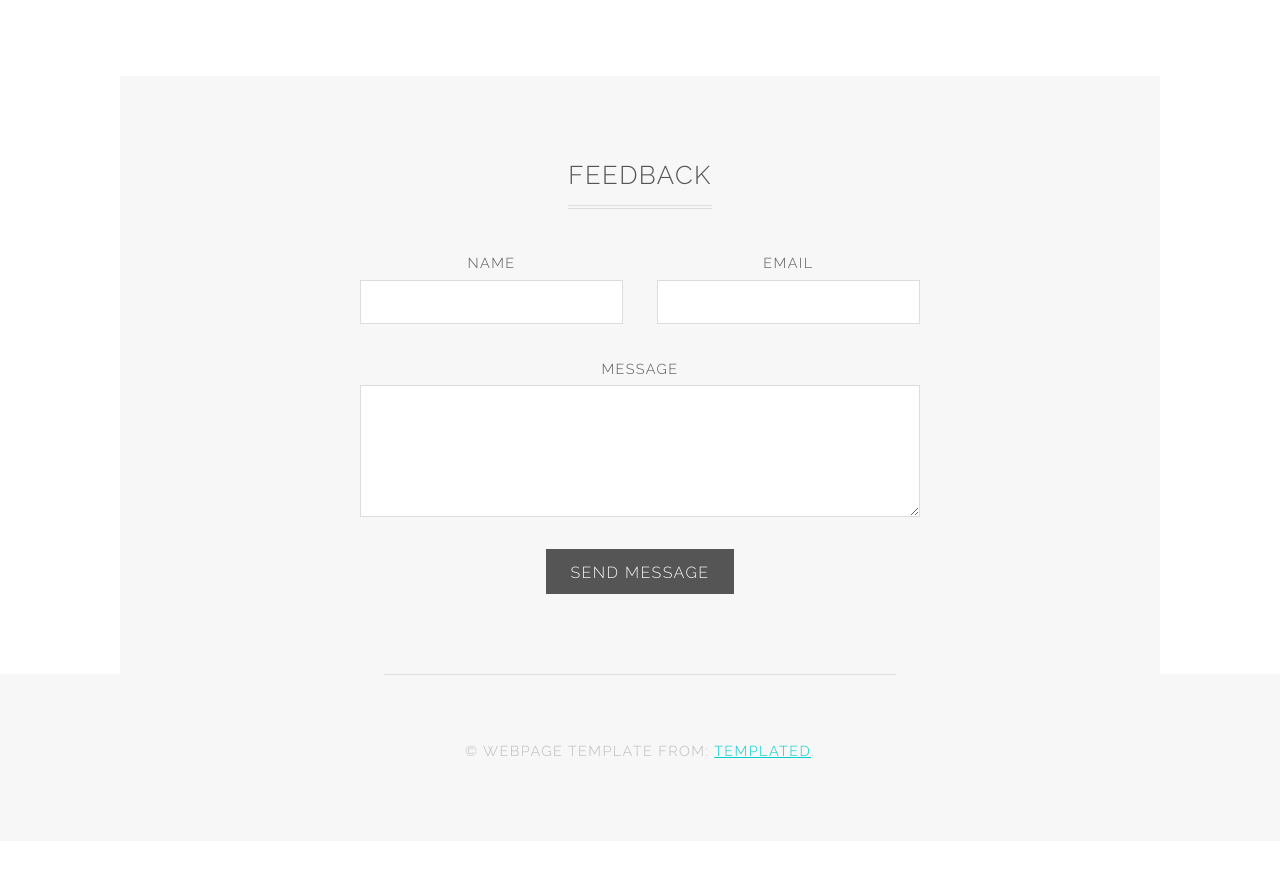
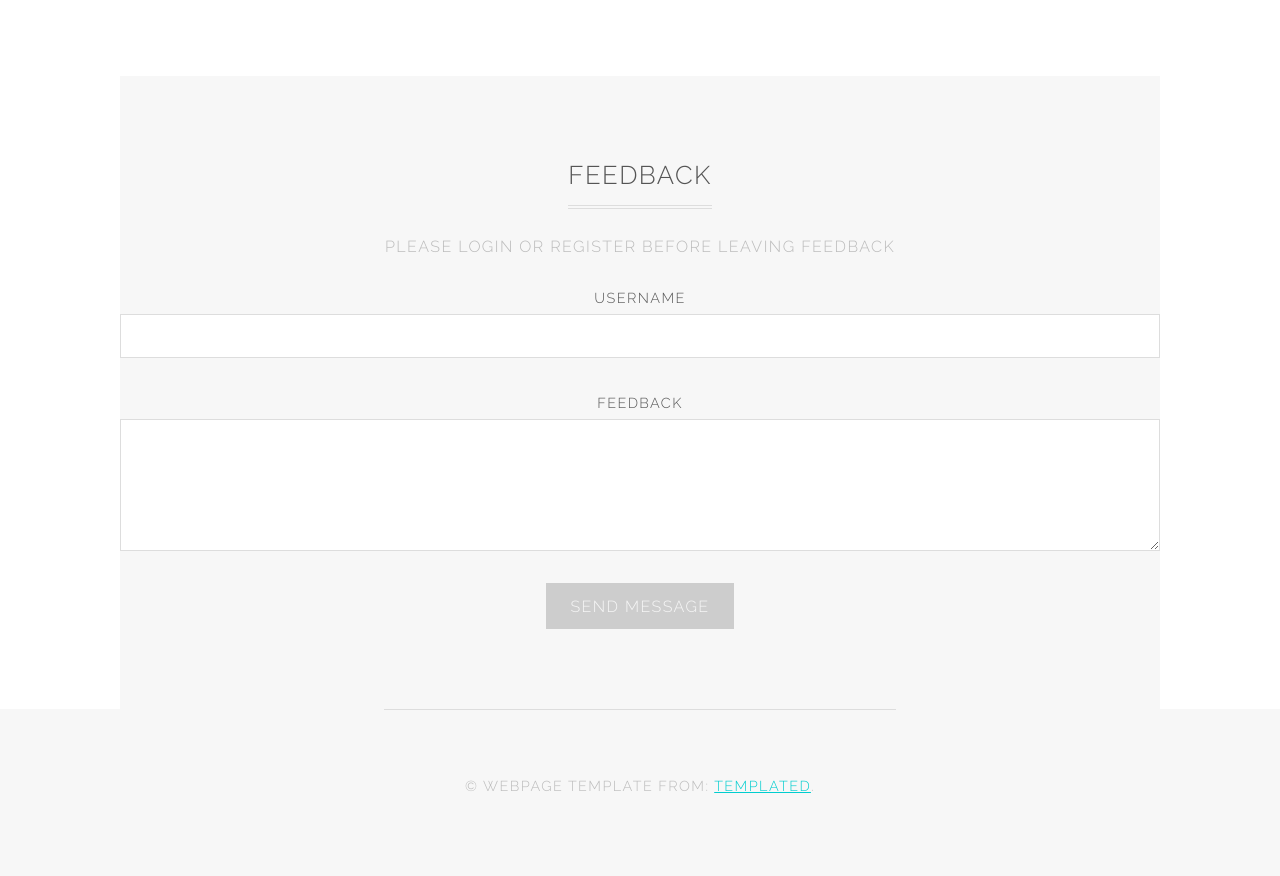
Before and after one commit to GintareUrbone/bcloud-quiz, a Django app: page / in a window 1280 px wide. Shown: the part 1462-2338 px from the top of the page. Before the commit the page ends 2220 px from the top, so only its background shows below. Run offline with Django 3.2, Linux system fonts and the light colour scheme; parts of the project's set-up code (start-up, migrations or seed data) failed here and were passed over.

Commit message:
Adding feedback form

```diff
--- a/cloud_quiz/urls.py
+++ b/cloud_quiz/urls.py
@@ -18,4 +18,5 @@ urlpatterns = patterns('',
     url(r'^accounts/login/', 'common.views.login_user'),
     url(r'^accounts/logout/$', 'django.contrib.auth.views.logout', name='logout', kwargs={'next_page': '/'}),
     url(r'^register/', 'common.views.register_user'),
+    url(r'leave_feedback', 'common.views.save_feedback'),
 ) + static(settings.MEDIA_URL, document_root=settings.MEDIA_ROOT) + static(settings.STATIC_URL, document_root=settings.STATIC_ROOT)
--- a/quiz/templates/dashboard.html
+++ b/quiz/templates/dashboard.html
@@ -39,28 +39,39 @@
 
 		<!-- Two -->
 			<section id="two" class="wrapper style2 special">
+			<div id="feedback">
 				<div class="inner narrow">
 					<header>
 						<a name="contact"><h2>Feedback</h2></a>
+						{% if not user.username %}
+						<p>Please login or register before leaving feedback</p>
+						{% endif %}
+						{% if messages %}
+					        {% for message in messages %}
+					         <p>{{ message }}</p>
+						        <br />
+					        {% endfor %}
+					       {% endif %}
+
 					</header>
-					<form class="grid-form" method="post" action="#">
-						<div class="form-control narrow">
-							<label for="name">Name</label>
-							<input name="name" id="name" type="text">
-						</div>
-						<div class="form-control narrow">
-							<label for="email">Email</label>
-							<input name="email" id="email" type="email">
+					<form class="grid-form" method="post" action="/leave_feedback">
+						{% csrf_token %}
+						<div class="form-control">
+							<label for="user">Username</label>
+							<div class="control">
+							<input name="user" id="user" type="text" readonly value={{user.username}}></div>
 						</div>
 						<div class="form-control">
-							<label for="message">Message</label>
-							<textarea name="message" id="message" rows="4"></textarea>
+							<label for="feedback_text">Feedback</label>
+							<div class="control">
+							<textarea name="feedback_text" id="feedback_text" rows="4"></textarea></div>
 						</div>
 						<ul class="actions">
-							<li><input value="Send Message" type="submit"></li>
+							<li><input value="Send Message" type="submit" {% if not user.username %}disabled="disabled"{% endif %}></li>
 						</ul>
 					</form>
 				</div>
+			</div>
 			</section>
 
 {% endblock content %}
```
Also changed, not shown: common/admin.py (added, +22 -0 lines), common/models.py (added, +13 -0 lines), common/views.py (+16 -1 lines).
